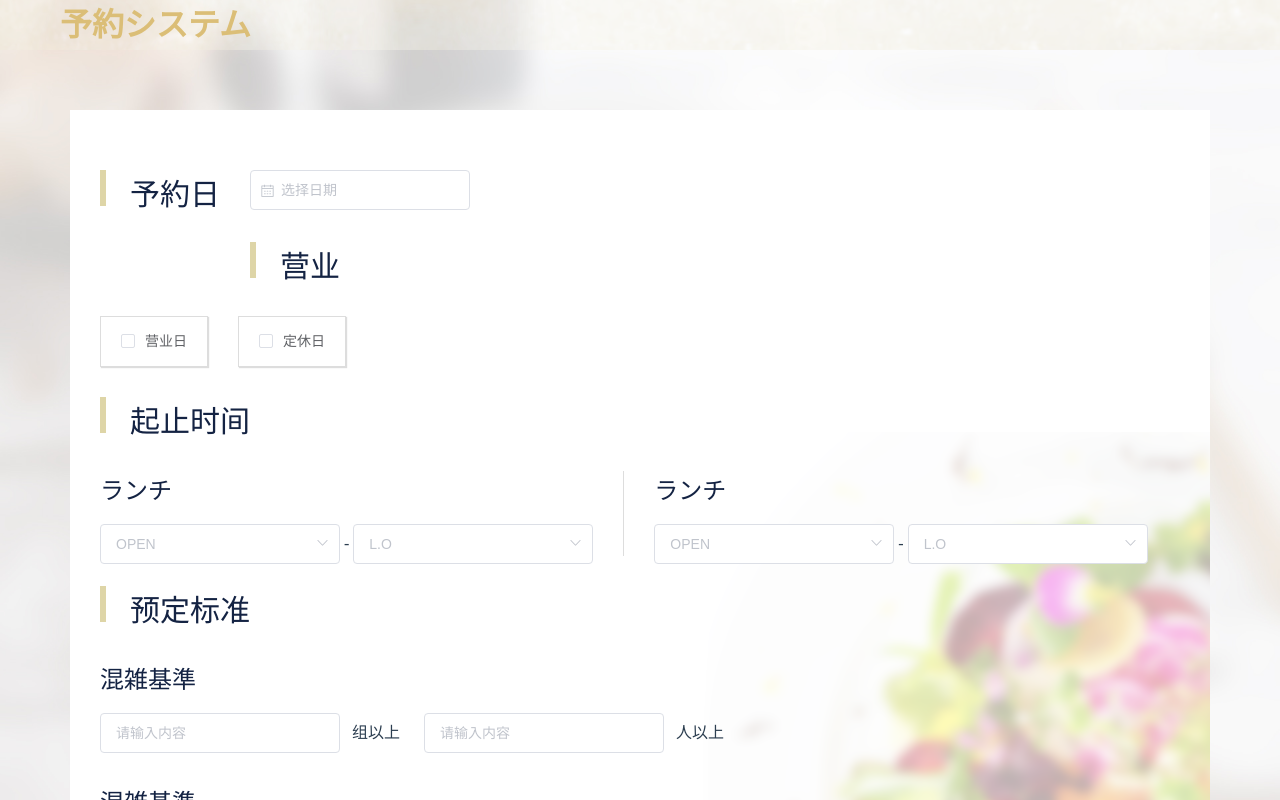
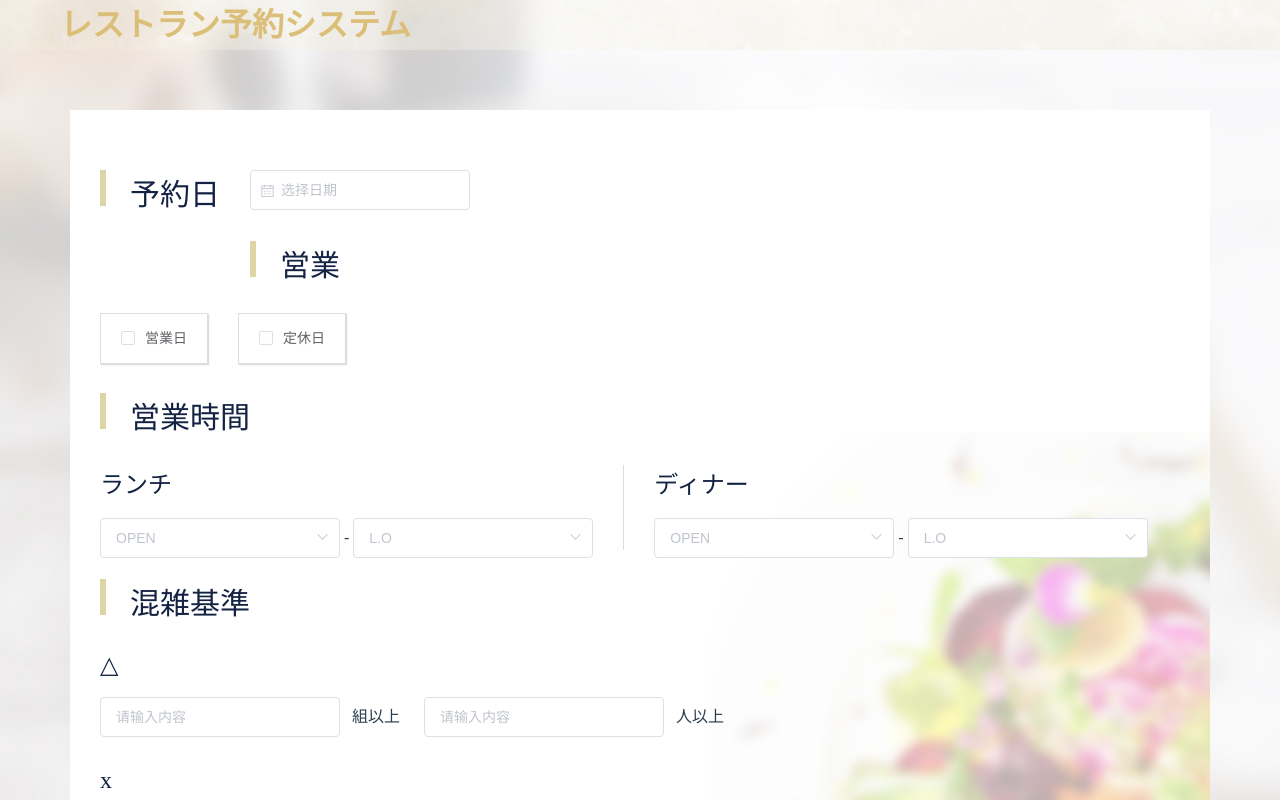
Before and after one commit to q2017756/restaurant, a Vue app: page /detailSet in a window 1280 px wide. Built offline with nearby package versions, Linux system fonts and the light colour scheme.

Commit message:
[fix]  中日文字修改

```diff
--- a/src/components/AppCalendar/week.vue
+++ b/src/components/AppCalendar/week.vue
@@ -12,12 +12,13 @@ export default {
     data() {
         return {
             cn: ['日', '一', '二', '三', '四', '五', '六'],
+            japanese: ['日','月', '火', '水', '木', '金', '土'],
             en: ['Sunday', 'Monday', 'Tuesday', 'Wednesday', 'Thursday', 'Friday', 'Saturday']
         }
     },
     computed: {
         weeks() {
-            return this.startWeek === 0 ? this.cn : this.cn.concat(this.cn.splice(0, this.startWeek))
+            return this.startWeek === 0 ? this.cn : this.japanese.concat(this.japanese.splice(0, this.startWeek))
         }
     }
 }
--- a/src/components/AppHeader.vue
+++ b/src/components/AppHeader.vue
@@ -1,6 +1,6 @@
 <template>
   <div class="header">
-    <h1>予約システム</h1>
+    <h1>レストラン予約システム</h1>
     <span class="right-btn" v-show="btnShow" @click="doSth">
       <img class="" src="/img/administ.png" alt="">
       <span>システム管理</span>
--- a/src/router.js
+++ b/src/router.js
@@ -12,15 +12,6 @@ export default new Router({
       name: "login",
       component: () =>
           import("./views/Login.vue")
-    },
-    {
-      path: "/about",
-      name: "about",
-      // route level code-splitting
-      // this generates a separate chunk (about.[hash].js) for this route
-      // which is lazy-loaded when the route is visited.
-      component: () =>
-        import(/* webpackChunkName: "about" */ "./views/About.vue")
     },
     {
         path: "/calendar",
--- a/src/views/About.vue
+++ /dev/null
@@ -1,87 +0,0 @@
-<template>
-  <div class="about">
-    <h1>This is an about pag222e</h1>
-    <app-calendar :events="events"
-                       :dateItemRender="itemRender"
-                       :startWeek="0"
-                       @event-dragend="changeDate"></app-calendar>
-  </div>
-</template>
-<script>
-import AppCalendar from '../components/AppCalendar';
-export default {
-  name: "about",
-  data() {
-    return {
-      events: [
-        {
-          id: 1,
-          date: '2018/08/02',
-          text: '1老铁，扎心了1',
-          DailyDate: "2017/12/31",
-          TimeKbn: "1",
-          YoyakuLevel: "2",
-          DayoffKben: "0"
-        },
-          {
-              id: 2,
-              date: '2018/08/02',
-              text: '1老铁，扎心了1',
-              DailyDate: "2017/12/31",
-              TimeKbn: "2",
-              YoyakuLevel: "1",
-              DayoffKben: "0"
-          }
-      ],
-      itemRender(item) {
-        const h = this.$createElement
-        return h('div',{
-            class: 'calendar-text-contianer'
-          },
-          [
-            h('span',{
-                class: 'calendar-text'
-            },item.TimeKbn === "1" ? '午餐' : '晚餐'
-            ),
-            h('span',{
-                class: item.YoyakuLevel === '0' ? 'calendar-icon-circle' : (item.YoyakuLevel === '1' ? 'calendar-icon-triangle' : 'calendar-icon-x')
-            })
-          ]
-        )
-      },
-    }
-  },
-  methods: {
-    changeDate(e, item, date) {
-      const updateIndex = this.events.findIndex(ele => ele.id === item.id)
-      this.$set(this.events, updateIndex, {
-          ...this.events[updateIndex],
-          date
-      });
-    }
-  },
-  created() {
-    // 显示为当月的数据
-//    const now = new Date()
-//      console.log('old=',this.events)
-//
-//      this.events = this.events.map(item => {
-//      const d = item.date.split('-')[2];
-//      item.date = `${now.getFullYear()}-${now.getMonth() + 1}-${d}`;
-//          console.log('new=',this.events)
-//
-//          return item;
-//    });
-  },
-  components: {
-    AppCalendar
-  }
-};
-</script>
-<style scoped lang="scss">
-.about {
-  height: 100%;
-  padding: 0 10%;
-}
-
-</style>
--- a/src/views/BasicSet.vue
+++ b/src/views/BasicSet.vue
@@ -23,7 +23,7 @@
             <div class="tab">
                 <div class="tab-title">
                     <span class="title-line"></span>
-                    <span class="title-txt">起止时间</span>
+                    <span class="title-txt">営業日</span>
                 </div>
                 <div class="tab-inner">
                     <div class="time-wrap">
@@ -49,7 +49,7 @@
                     </div>
                     <div class="time-line pull-left"></div>
                     <div class="pull-left">
-                        <div class="inner-txt">ランチ</div>
+                        <div class="inner-txt">ディナー</div>
                         <el-select v-model="value" placeholder="OPEN">
                             <el-option
                                 v-for="item in options"
@@ -74,20 +74,20 @@
             <div class="tab">
                 <div class="tab-title">
                     <span class="title-line"></span>
-                    <span class="title-txt">预定标准</span>
+                    <span class="title-txt">混雑基準</span>
                 </div>
                 <div class="tab-inner">
-                    <div class="inner-txt">混雑基準</div>
+                    <div class="inner-txt">△</div>
                     <div class="group-input group1">
                         <el-input v-model="input" placeholder="请输入内容"></el-input>
-                        <span class="ml12 mr24">组以上</span>
+                        <span class="ml12 mr24">組以上</span>
                         <el-input v-model="input" placeholder="请输入内容"></el-input>
                         <span class="ml12">人以上</span>
                     </div>
-                    <div class="inner-txt">混雑基準</div>
+                    <div class="inner-txt">x</div>
                     <div class="group-input">
                         <el-input v-model="input" placeholder="请输入内容"></el-input>
-                        <span class="ml12 mr24">组以上</span>
+                        <span class="ml12 mr24">組以上</span>
                         <el-input v-model="input" placeholder="请输入内容"></el-input>
                         <span class="ml12">人以上</span>
                     </div>
@@ -96,10 +96,10 @@
             <div class="tab">
                 <div class="tab-title">
                     <span class="title-line"></span>
-                    <span class="title-txt">通知邮箱</span>
+                    <span class="title-txt">通知メール</span>
                 </div>
                 <div class="tab-inner">
-                    <div class="inner-txt">通知メール宛先</div>
+                    <div class="inner-txt">メールアドレス</div>
                     <el-input class="email-input" v-model="input" placeholder="请输入内容"></el-input>
                 </div>
             </div>
@@ -134,9 +134,9 @@
                     show: false,
                     title: ' ',
                     showCancelButton: true,
-                    cancelButtonText: '取消',
+                    cancelButtonText: 'キャンセル',
                     showConfirmButton: true,
-                    confirmButtonText: '確認'
+                    confirmButtonText: 'OK'
                 }
             };
         },
@@ -151,7 +151,7 @@
             },
             setInfo() {
                 this.modalOptions.show = true;
-                this.modalMsg = '登録してよろしいでしょうか？';
+                this.modalMsg = '登録します。よろしいですか？';
                 this.modalStatus = 1;
             },
             toPre() {
--- a/src/views/Calendar.vue
+++ b/src/views/Calendar.vue
@@ -61,7 +61,7 @@
                         [
                             h('span',{
                                     class: 'calendar-text'
-                                },item.TimeKbn === "1" ? '午餐' : '晚餐'
+                                },item.TimeKbn === "1" ? 'ランチ' : 'ディナー'
                             ),
                             h('span',{
                                 class: item.YoyakuLevel === '0' ? 'calendar-icon-circle' : (item.YoyakuLevel === '1' ? 'calendar-icon-triangle' : 'calendar-icon-x')
--- a/src/views/DetailSet.vue
+++ b/src/views/DetailSet.vue
@@ -18,11 +18,11 @@
             <div class="tab">
                 <div class="tab-title">
                     <span class="title-line"></span>
-                    <span class="title-txt">营业</span>
+                    <span class="title-txt">営業</span>
                 </div>
                 <div class="tab-inner">
                     <el-checkbox-group class="sel-week" v-model="checkList">
-                        <el-checkbox label="营业日"></el-checkbox>
+                        <el-checkbox label="営業日"></el-checkbox>
                         <el-checkbox label="定休日"></el-checkbox>
                     </el-checkbox-group>
                 </div>
@@ -30,7 +30,7 @@
             <div class="tab">
                 <div class="tab-title">
                     <span class="title-line"></span>
-                    <span class="title-txt">起止时间</span>
+                    <span class="title-txt">営業時間</span>
                 </div>
                 <div class="tab-inner">
                     <div class="time-wrap">
@@ -56,7 +56,7 @@
                     </div>
                     <div class="time-line pull-left"></div>
                     <div class="pull-left">
-                        <div class="inner-txt">ランチ</div>
+                        <div class="inner-txt">ディナー</div>
                         <el-select v-model="value" placeholder="OPEN">
                             <el-option
                                 v-for="item in options"
@@ -81,20 +81,20 @@
             <div class="tab">
                 <div class="tab-title">
                     <span class="title-line"></span>
-                    <span class="title-txt">预定标准</span>
+                    <span class="title-txt">混雑基準</span>
                 </div>
                 <div class="tab-inner">
-                    <div class="inner-txt">混雑基準</div>
+                    <div class="inner-txt">△</div>
                     <div class="group-input group1">
                         <el-input v-model="input" placeholder="请输入内容"></el-input>
-                        <span class="ml12 mr24">组以上</span>
+                        <span class="ml12 mr24">組以上</span>
                         <el-input v-model="input" placeholder="请输入内容"></el-input>
                         <span class="ml12">人以上</span>
                     </div>
-                    <div class="inner-txt">混雑基準</div>
+                    <div class="inner-txt">x</div>
                     <div class="group-input">
                         <el-input v-model="input" placeholder="请输入内容"></el-input>
-                        <span class="ml12 mr24">组以上</span>
+                        <span class="ml12 mr24">組以上</span>
                         <el-input v-model="input" placeholder="请输入内容"></el-input>
                         <span class="ml12">人以上</span>
                     </div>
@@ -144,9 +144,9 @@
                     show: false,
                     title: ' ',
                     showCancelButton: true,
-                    cancelButtonText: '取消',
+                    cancelButtonText: 'キャンセル',
                     showConfirmButton: true,
-                    confirmButtonText: '確認'
+                    confirmButtonText: 'OK'
                 }
             };
         },
@@ -158,7 +158,7 @@
         methods: {
             setInfo() {
                 this.modalOptions.show = true;
-                this.modalMsg = '登録してよろしいでしょうか？';
+                this.modalMsg = '登録します。よろしいですか？';
                 this.modalStatus = 1;
             },
             toPre() {
@@ -203,12 +203,12 @@
             height: 42px;
         }
         .tab {
-            margin-bottom: 30px;
+            margin-bottom: 29px;
             .group-input .el-input {
                 width: 240px;
             }
             .tab-title {
-                margin-bottom: 30px;
+                margin-bottom: 28px;
                 font-size: 30px;
                 color: #142343;
                 .title-line {
--- a/src/views/ReserveInfo.vue
+++ b/src/views/ReserveInfo.vue
@@ -256,7 +256,7 @@
                         [
                             h('span',{
                                     class: 'calendar-text'
-                                },item.TimeKbn === "1" ? '午餐' : '晚餐'
+                                },item.TimeKbn === "1" ? 'ランチ' : 'ディナー'
                             ),
                             h('span',{
                                 class: item.YoyakuLevel === '0' ? 'calendar-icon-circle' : (item.YoyakuLevel === '1' ? 'calendar-icon-triangle' : 'calendar-icon-x')
--- a/src/views/Schedule.vue
+++ b/src/views/Schedule.vue
@@ -41,7 +41,7 @@
                         <th>人数（子供）</th>
                         <th>TEL</th>
                         <th colspan="2">その他備考</th>
-                        <th></th>
+                        <th>受者</th>
                         <th colspan="2">婚礼・個人履歴</th>
                         <th></th>
                     </tr>
```
